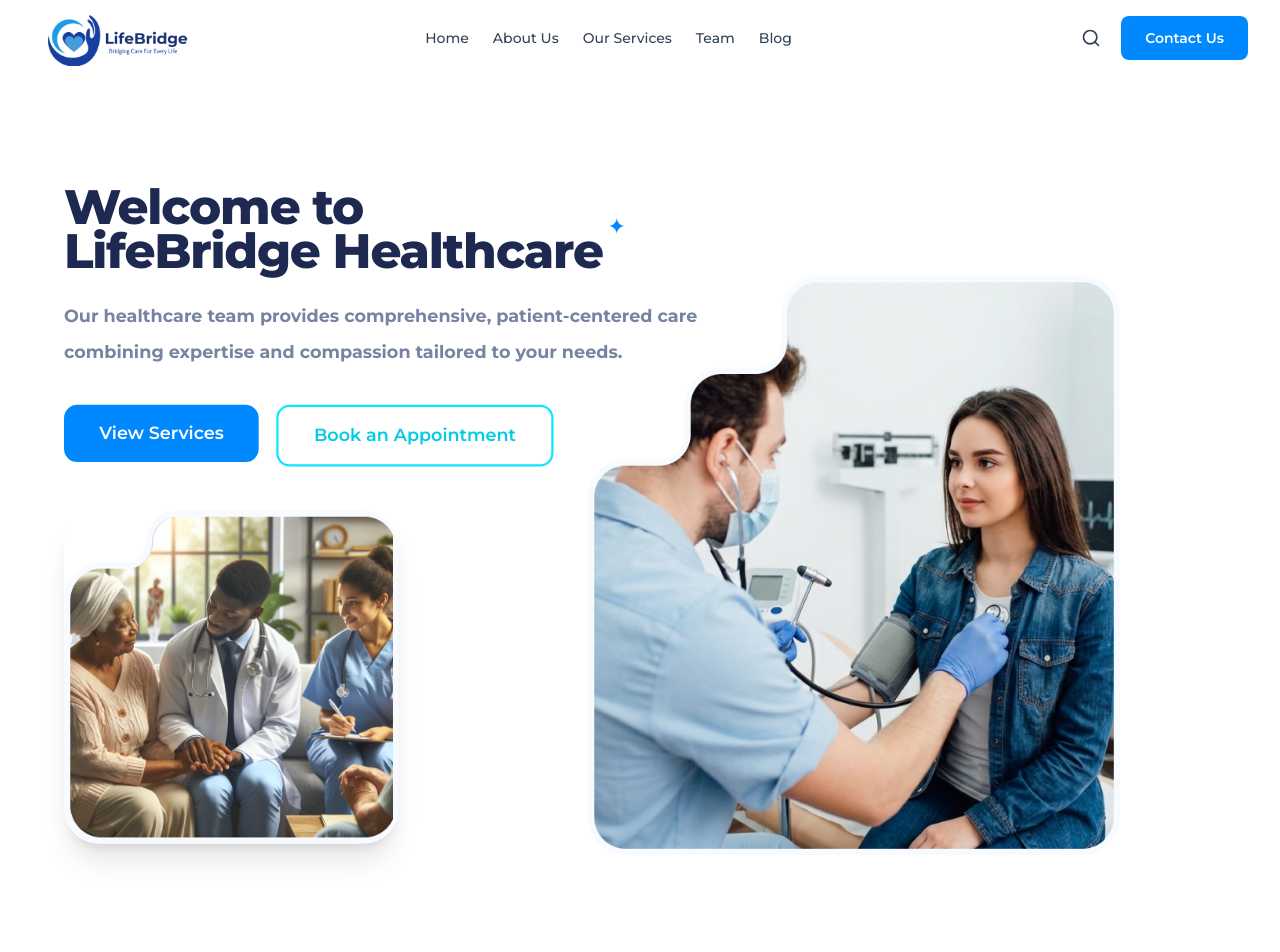
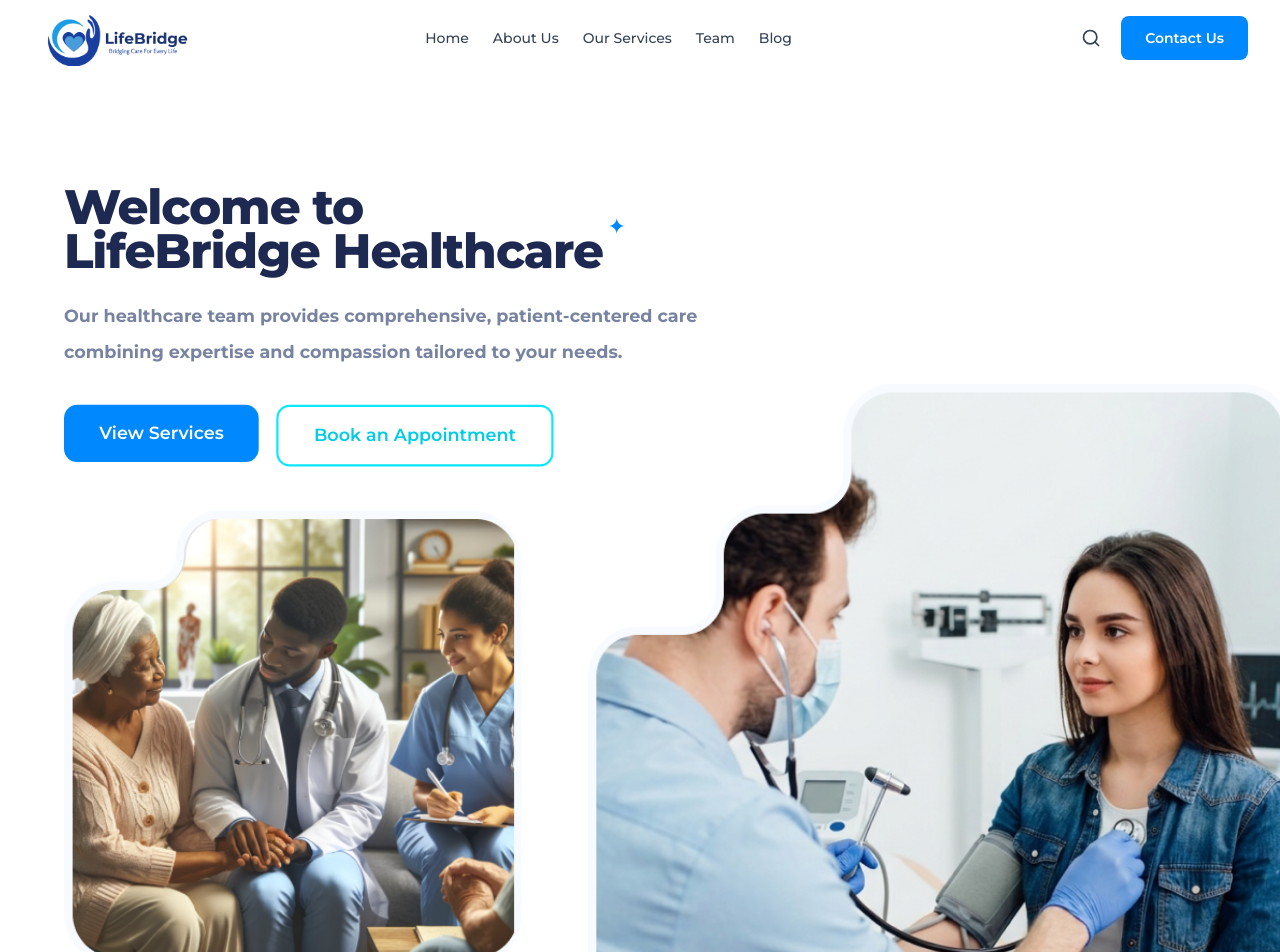
Before and after one commit to jandr003/LifeBridge, a React (Vite) app: page / in a window 1280 px wide. Shown: the top 952 px of the page. Built offline with nearby package versions, Linux system fonts and the light colour scheme.

Commit message:
Update LifeBridge

```diff
--- a/src/components/sections/hero/HeroSection.jsx
+++ b/src/components/sections/hero/HeroSection.jsx
@@ -3,7 +3,7 @@ import heroImageSmall from "../../../assets/images/LifeBridge-2nd-image.png";
 
 export default function HeroSection() {
 	return (
-		<section id="home" className="overflow-x-hidden px-4 pb-24 pt-8 sm:px-6 lg:px-8 lg:pb-28 lg:pt-14">
+		<section id="home" className="px-4 pb-24 pt-8 sm:px-6 lg:px-8 lg:pb-28 lg:pt-14">
 			<div className="mx-auto max-w-6xl">
 				<div className="grid grid-cols-1 items-start gap-10 lg:grid-cols-[1.15fr_1fr] lg:gap-2 [&>*]:min-w-0">
 
@@ -37,15 +37,15 @@ export default function HeroSection() {
 							</a>
 						</div>
 
-						<div className="relative z-10 mt-10 w-full max-w-[19rem]">
-							<div className="overflow-hidden rounded-[2rem] bg-white shadow-xl">
+						<div className="relative z-10 mt-10 w-full max-w-[24rem] lg:max-w-[26rem]">
+							<div className="overflow-hidden rounded-[2rem] bg-white">
 								<img src={heroImageSmall} alt="Healthcare team with a patient" className="block h-auto w-full object-cover" />
 							</div>
 						</div>
 					</div>
 
-					<div className="relative z-0 w-full min-w-0 mt-8 lg:mt-36 lg:-translate-x-24 lg:self-start">
-						<div className="overflow-hidden rounded-[2rem] bg-white">
+					<div className="relative z-0 w-full min-w-0 mt-16 lg:mt-[252px] lg:-translate-x-24 lg:self-start lg:h-[500px]">
+						<div className="overflow-hidden rounded-[2rem] bg-white lg:absolute lg:top-0 lg:left-0 lg:w-[44rem]">
 							<img src={heroImage} alt="Doctor checking patient's blood pressure" className="block h-auto w-full object-cover" />
 						</div>
 					</div>
--- a/src/styles/index.css
+++ b/src/styles/index.css
@@ -8,6 +8,10 @@ html {
 	scroll-behavior: smooth;
 }
 
+html, body {
+	overflow-x: hidden;
+}
+
 body {
 	margin: 0;
 	font-family: "Montserrat";
```
